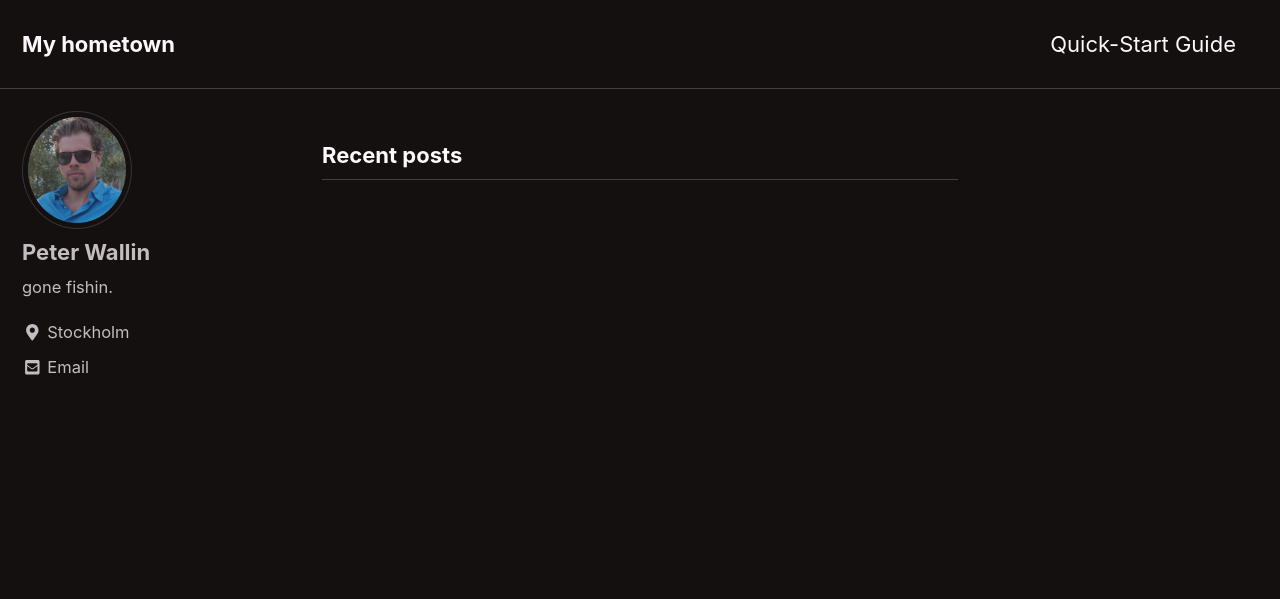
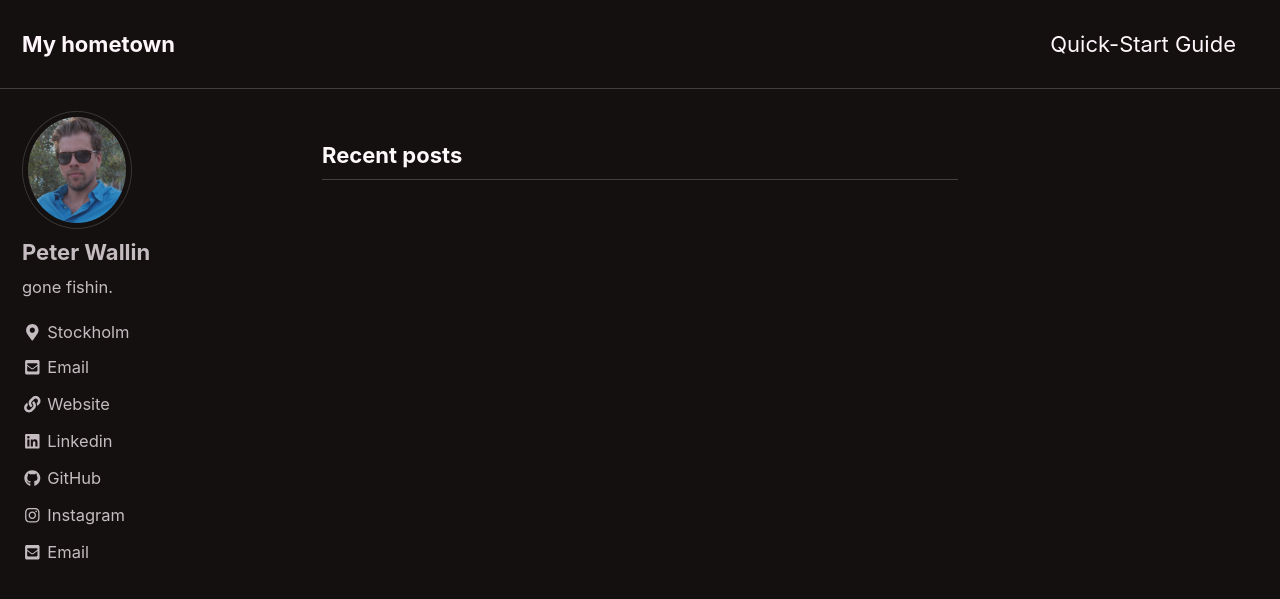
Before and after one commit to peterwallin/peterwallin.github.io, a Jekyll site: the page built from index.html, in a window 1280 px wide and 900 px high. Shown: the top 599 px of the window. Built offline with Jekyll 4.4.1, drawn with Linux system fonts in a browser that asks for light colours; nearby versions of some CDN libraries; the list of posts is cut into pages by our own code; some of the changed lines change nothing that is shown.

Commit message:
links active
links active

```diff
--- a/_config.yml
+++ b/_config.yml
@@ -109,19 +109,19 @@ author:
   links:
     - label: "Email"
       icon: "fas fa-fw fa-envelope-square"
-      # url: mailto:peter.pw.wallin@gmail.com
+      url: mailto:peter.pw.wallin@gmail.com
     - label: "Website"
       icon: "fas fa-fw fa-link"
-      # url: "https://your-website.com"
+      url: "https://your-website.com"
     - label: "Linkedin"
       icon: "fab fa-fw fa-linkedin"
-      # url: "https://www.linkedin.com/in/peterwallin79/"
+      url: "https://www.linkedin.com/in/peterwallin79/"
     - label: "GitHub"
       icon: "fab fa-fw fa-github"
-      # url: "https://peterwallin.github.io"
+      url: "https://peterwallin.github.io"
     - label: "Instagram"
       icon: "fab fa-fw fa-instagram"
-      # url: "https://www.instagram.com/pwallin79/"
+      url: "https://www.instagram.com/pwallin79/"
 
 # Site Footer
 footer:
```
